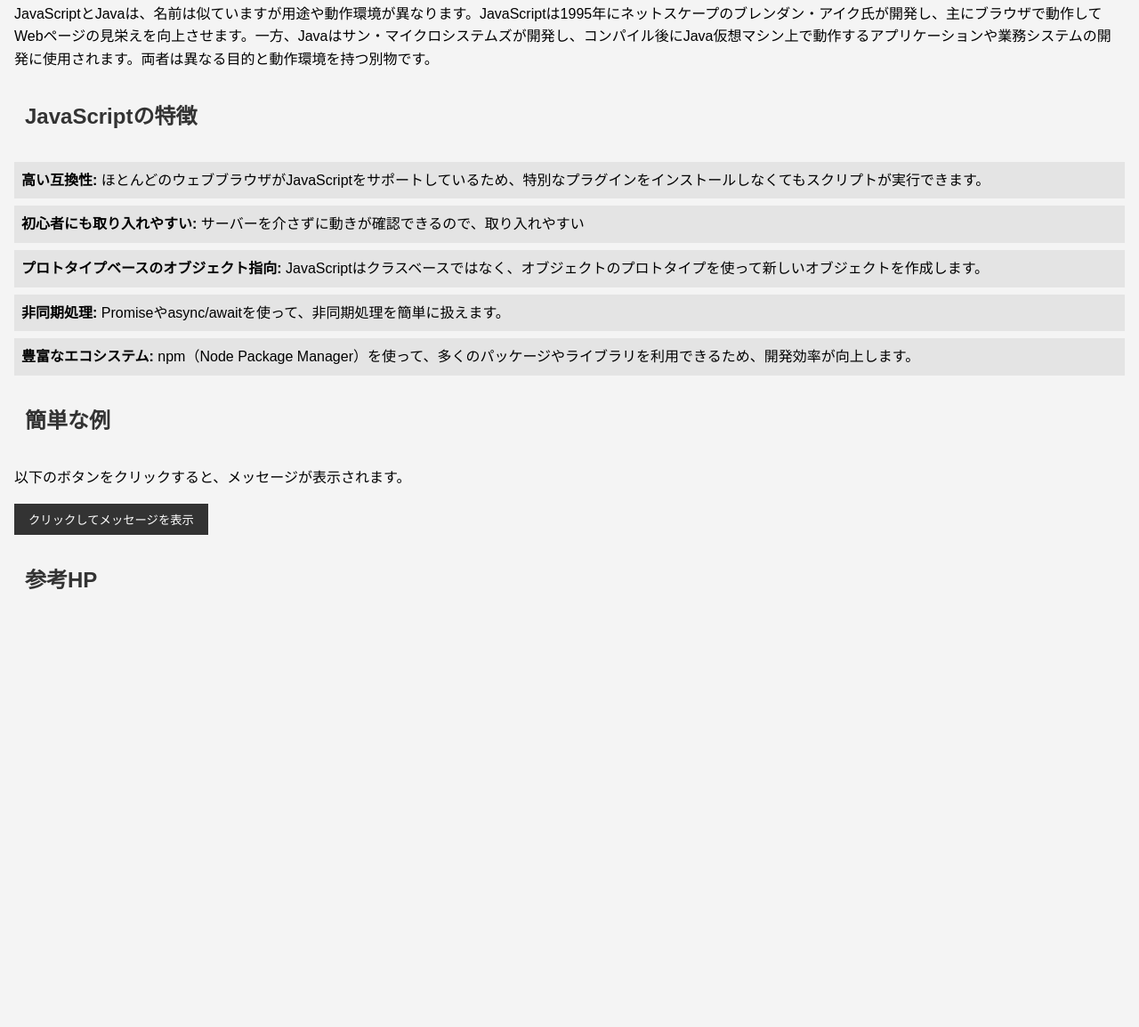
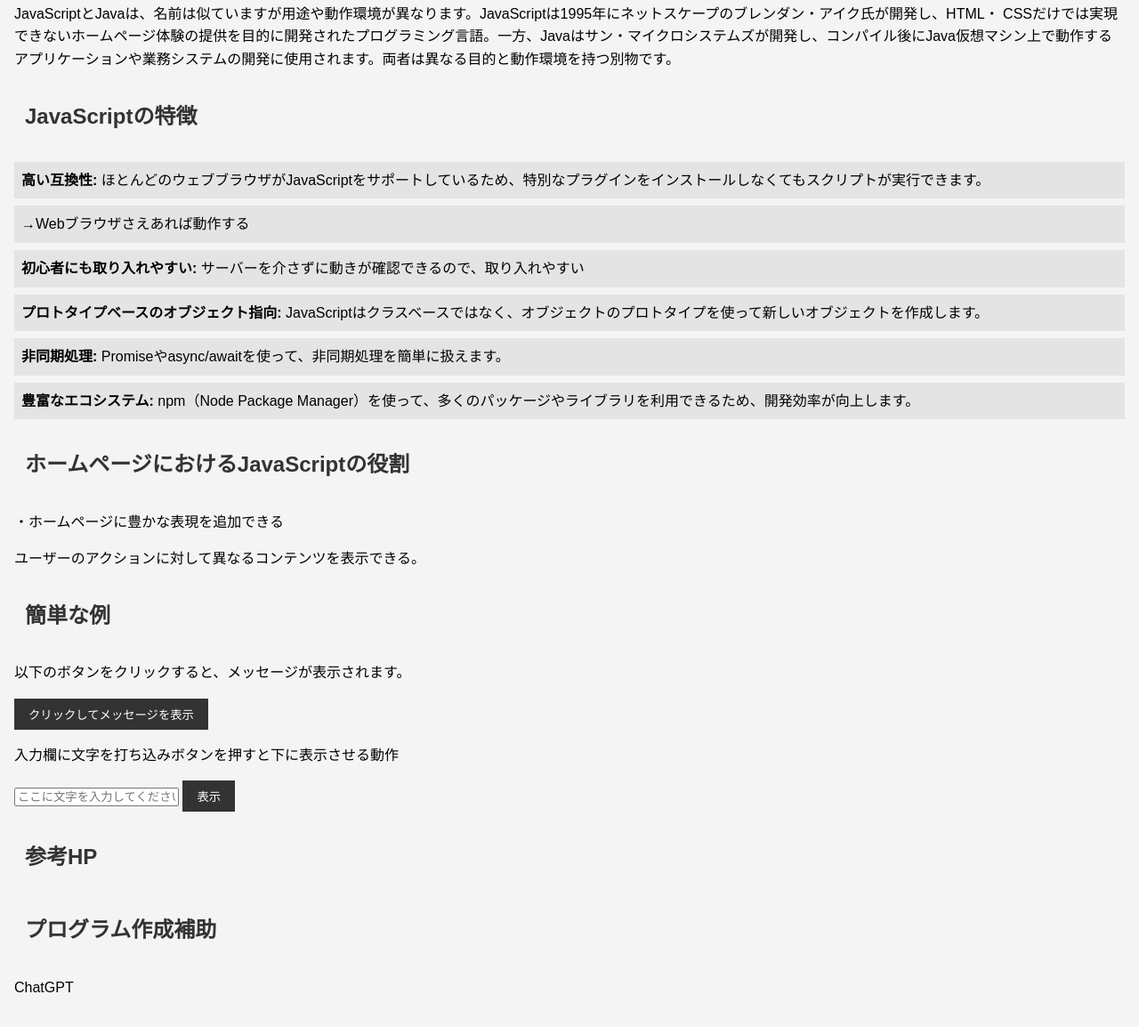
Before and after one commit to gagaga898989/JavaIntroduce, a plain HTML site: page index.html in a window 1280 px wide. Shown: the part 462-1616 px from the top of the page at 89% size. Before the commit the page ends 1181 px from the top, so only its background shows below. Drawn offline with Linux system fonts and the light colour scheme.

Commit message:
Update index.html

```diff
--- a/index.html
+++ b/index.html
@@ -18,31 +18,43 @@
         </section>
         <section id="features">
             <h2>JavaScriptとJavanの違い</h2>
-            <p>JavaScriptとJavaは、名前は似ていますが用途や動作環境が異なります。JavaScriptは1995年にネットスケープのブレンダン・アイク氏が開発し、主にブラウザで動作してWebページの見栄えを向上させます。一方、Javaはサン・マイクロシステムズが開発し、コンパイル後にJava仮想マシン上で動作するアプリケーションや業務システムの開発に使用されます。両者は異なる目的と動作環境を持つ別物です。</p>
+            <p>JavaScriptとJavaは、名前は似ていますが用途や動作環境が異なります。JavaScriptは1995年にネットスケープのブレンダン・アイク氏が開発し、HTML・ CSSだけでは実現できないホームページ体験の提供を目的に開発されたプログラミング言語。一方、Javaはサン・マイクロシステムズが開発し、コンパイル後にJava仮想マシン上で動作するアプリケーションや業務システムの開発に使用されます。両者は異なる目的と動作環境を持つ別物です。</p>
             <h2>JavaScriptの特徴</h2>
     <ul>
         <li><strong>高い互換性:</strong> ほとんどのウェブブラウザがJavaScriptをサポートしているため、特別なプラグインをインストールしなくてもスクリプトが実行できます。</li>
+        <li>→Webブラウザさえあれば動作する</li>
         <li><strong>初心者にも取り入れやすい:</strong> サーバーを介さずに動きが確認できるので、取り入れやすい</li>
         <li><strong>プロトタイプベースのオブジェクト指向:</strong> JavaScriptはクラスベースではなく、オブジェクトのプロトタイプを使って新しいオブジェクトを作成します。</li>
         <li><strong>非同期処理:</strong> Promiseやasync/awaitを使って、非同期処理を簡単に扱えます。</li>
         <li><strong>豊富なエコシステム:</strong> npm（Node Package Manager）を使って、多くのパッケージやライブラリを利用できるため、開発効率が向上します。</li>
     </ul>
         </section>
+        <section id = "webuse">
+            <h2>ホームページにおけるJavaScriptの役割</h2>
+            <p>・ホームページに豊かな表現を追加できる</p>
+            <p>ユーザーのアクションに対して異なるコンテンツを表示できる。</p>
+        </section>
         <section id="example">
             <h2>簡単な例</h2>
             <p>以下のボタンをクリックすると、メッセージが表示されます。</p>
             <button onclick="showMessage()">クリックしてメッセージを表示</button>
             <p id="message"></p>
+            <p>入力欄に文字を打ち込みボタンを押すと下に表示させる動作</p>
+            <!-- ユーザーが文字を入力するための入力欄 -->
+            <input type="text" id="userInput" placeholder="ここに文字を入力してください">
+
+            <!-- ボタンをクリックすると入力した文字が表示される -->
+            <button id="displayButton">表示</button>
+
+            <!-- 入力した文字が表示される場所 -->
+            <p id="displayArea"></p>
+
         </section>
         <h2>参考HP</h2>
         <p></p>
         <p></p>
-        <p></p>
-        <p></p>
-        <p></p>
-        <p></p>
-        <p></p>
-        <p></p>
+        <h2>プログラム作成補助</h2>
+        <p>ChatGPT</p>
 
 
     </main>
```
